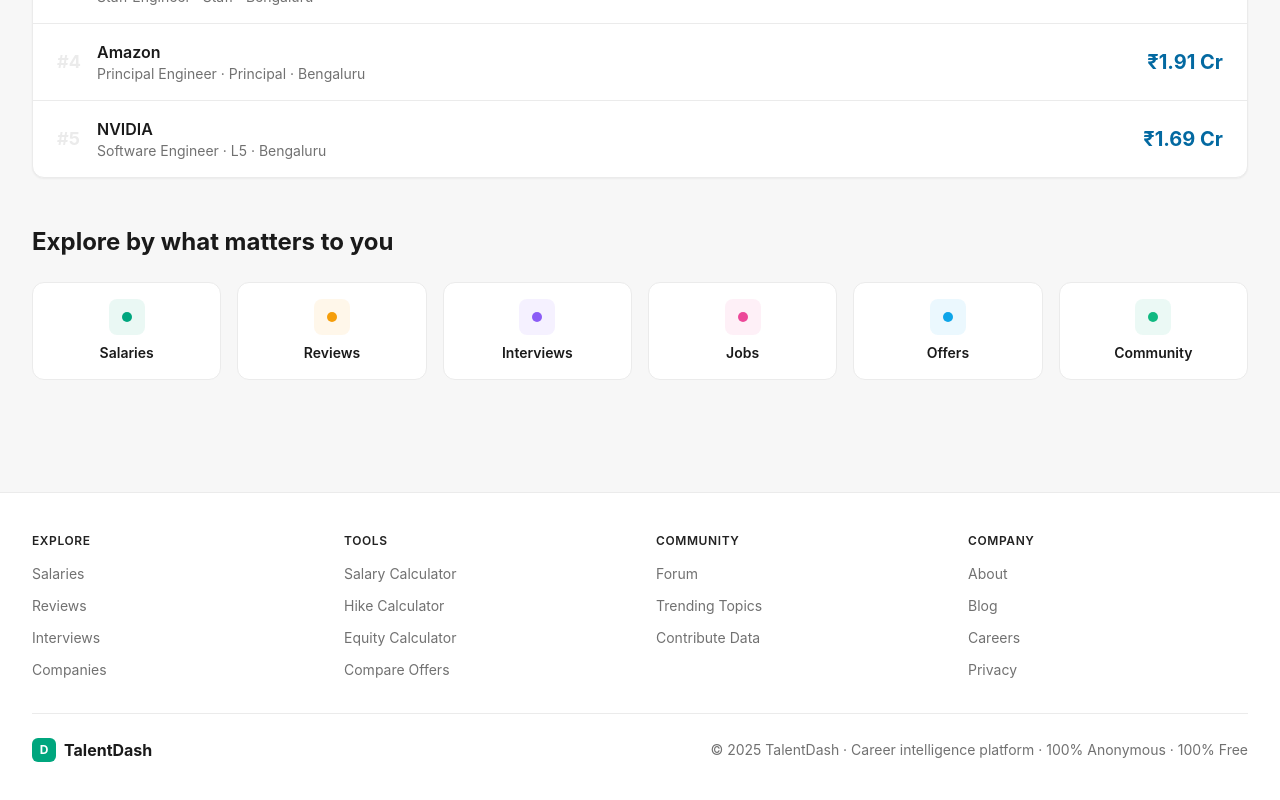
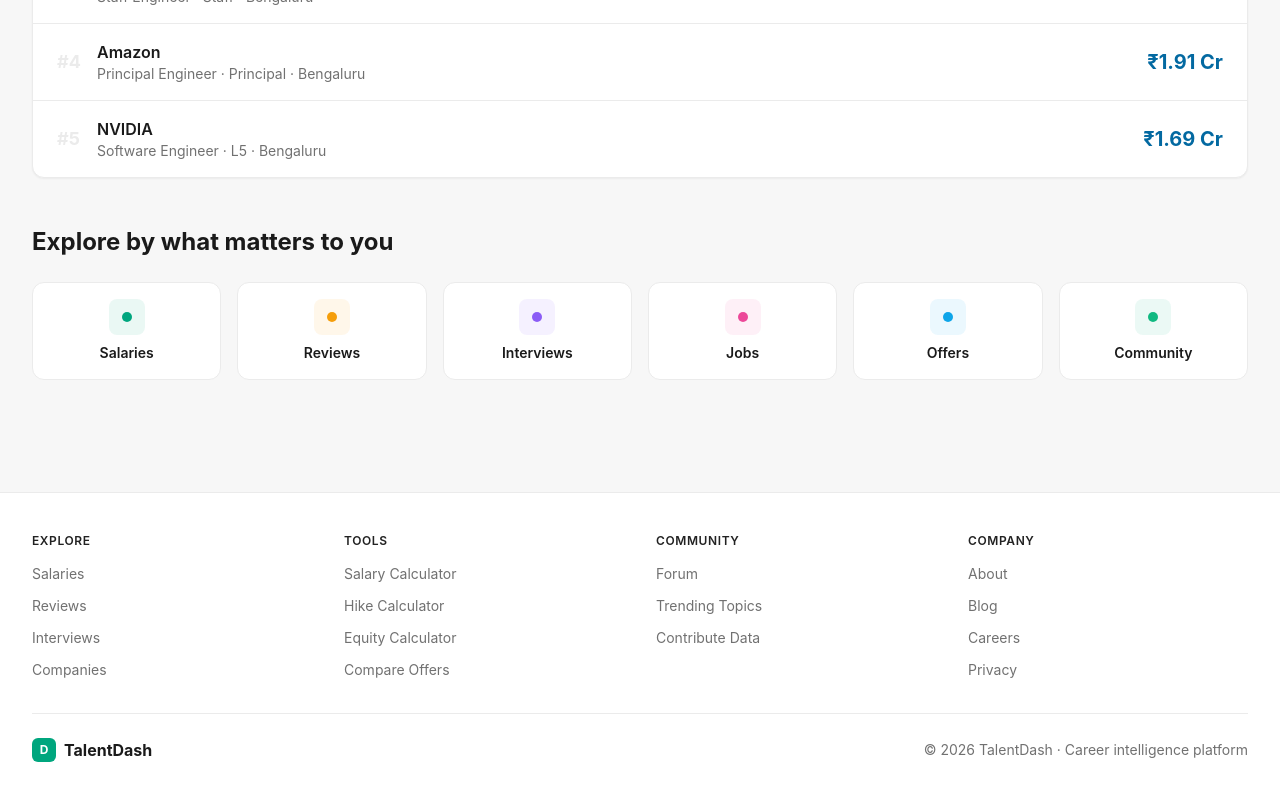
Before and after one commit to Visshwasmai24/talentdash, a Next.js app: page / in a window 1280 px wide. Shown: the part 1144-1944 px from the top of the page. Built offline with nearby package versions, Linux system fonts and the light colour scheme.

Commit message:
Some changes

```diff
--- a/app/layout.tsx
+++ b/app/layout.tsx
@@ -84,7 +84,7 @@ export default function RootLayout({ children }: { children: React.ReactNode })
                 <span className="w-6 h-6 bg-[#00A67E] rounded-md flex items-center justify-center text-white text-xs font-bold">D</span>
                 TalentDash
               </div>
-              <p className="text-sm text-[#717171]">© 2025 TalentDash · Career intelligence platform · 100% Anonymous · 100% Free</p>
+              <p className="text-sm text-[#717171]">© 2026 TalentDash · Career intelligence platform </p>
             </div>
           </div>
         </footer>
```
